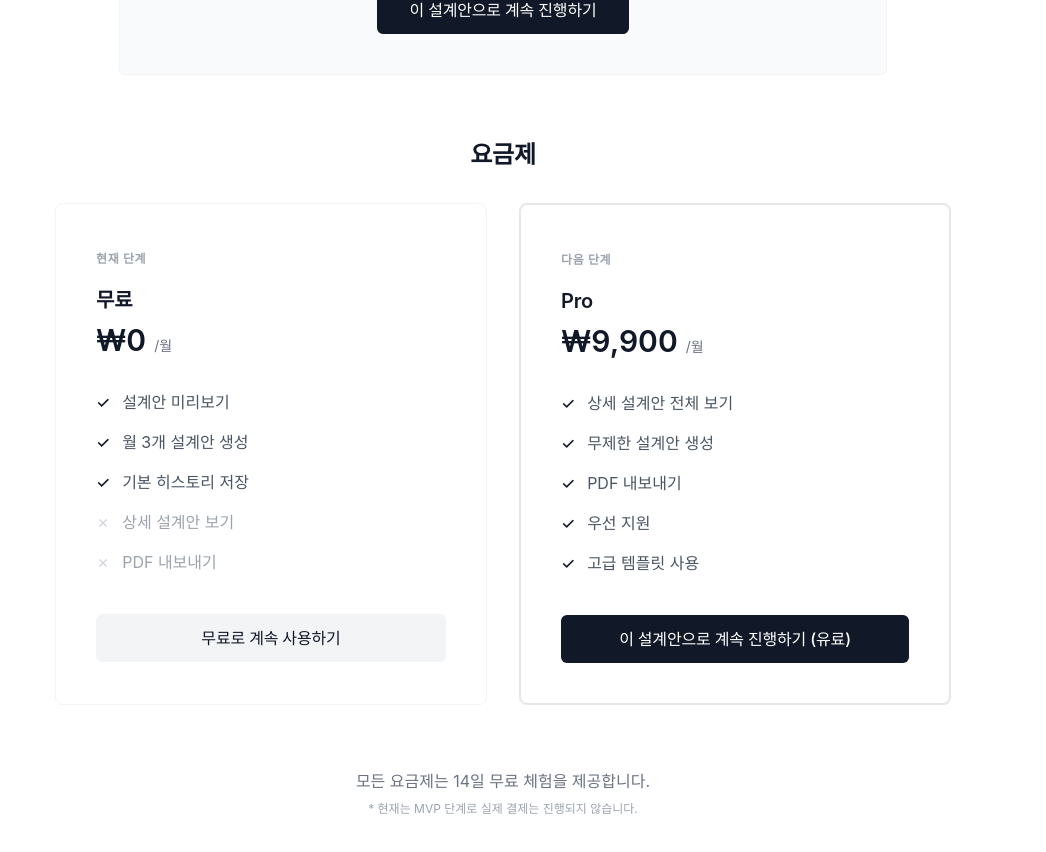
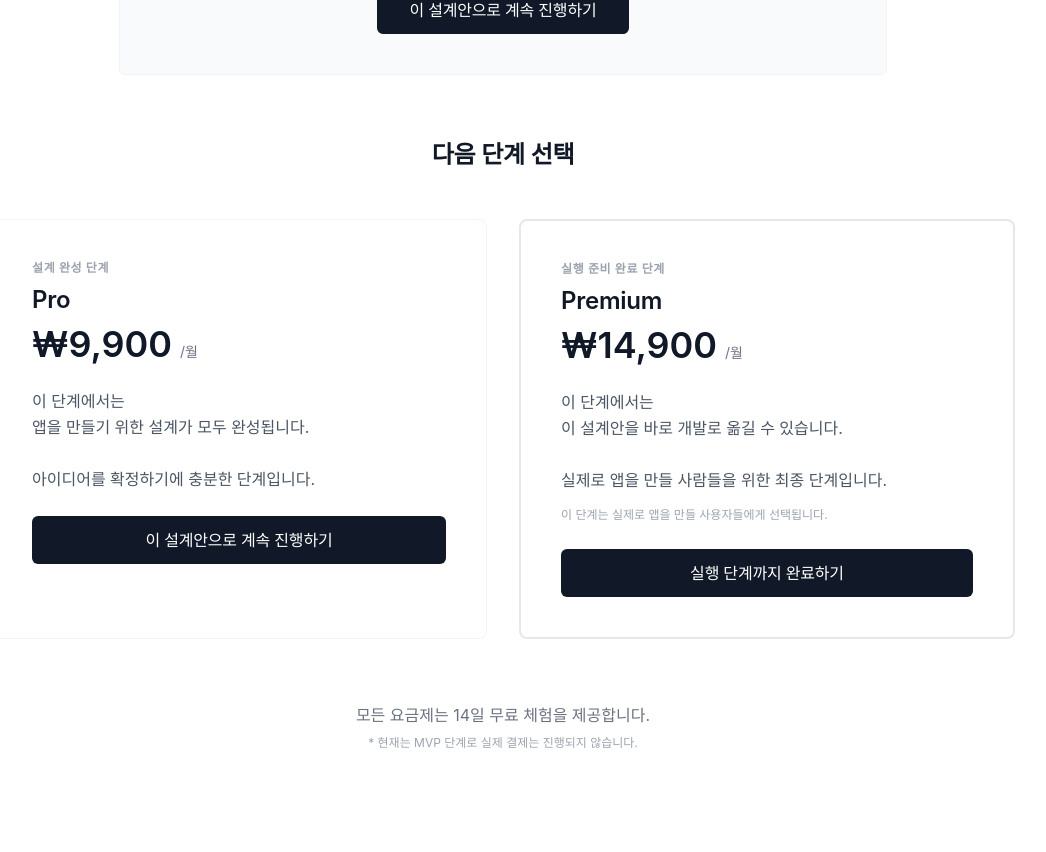
Before and after one commit to Christina0922/AutoAppArch, a Next.js app: page /pricing in a window 1280 px wide. Shown: the part 492-1344 px from the top of the page, without its empty margins (137-1183 px from the left). Built offline with nearby package versions, Linux system fonts and the light colour scheme.

Commit message:
Redesign pricing: Pro (sufficient) and Premium (desirable) stages

```diff
--- a/app/(site)/pricing/page.tsx
+++ b/app/(site)/pricing/page.tsx
@@ -6,16 +6,14 @@ import { useRouter } from "next/navigation";
 
 export default function PricingPage() {
   const router = useRouter();
-  const [highlightPro, setHighlightPro] = useState(false);
+  const [highlightPremium, setHighlightPremium] = useState(false);
 
   const handleContinueClick = () => {
-    // 무료 사용자는 그대로 진행
-    // 조건 충족 시 Pro 안내로 연결 (내부 로직)
-    setHighlightPro(true);
+    setHighlightPremium(true);
     setTimeout(() => {
-      const proCard = document.getElementById("pro-card");
-      if (proCard) {
-        proCard.scrollIntoView({ behavior: "smooth", block: "center" });
+      const premiumCard = document.getElementById("premium-card");
+      if (premiumCard) {
+        premiumCard.scrollIntoView({ behavior: "smooth", block: "center" });
       }
     }, 100);
   };
@@ -51,97 +49,69 @@ export default function PricingPage() {
         </div>
       </div>
 
-      {/* 하단: 요금제 선택 영역 (무료 / Pro 2개만) */}
-      <div className="max-w-4xl mx-auto">
-        <h2 className="text-2xl font-semibold text-gray-900 mb-8 text-center tracking-tight">
-          요금제
+      {/* 하단: 단계 선택 영역 (Pro / Premium 2개만) */}
+      <div className="max-w-5xl mx-auto">
+        <h2 className="text-2xl font-semibold text-gray-900 mb-12 text-center tracking-tight">
+          다음 단계 선택
         </h2>
         <div className="grid md:grid-cols-2 gap-8">
-          {/* Free Plan */}
+          {/* Pro - 설계 완성 단계 */}
           <div className="bg-white rounded-lg border border-gray-100 p-10">
-            <div className="mb-4">
-              <span className="text-xs font-semibold text-gray-400 uppercase tracking-wider">
-                현재 단계
+            <div className="mb-6">
+              <span className="text-xs font-semibold text-gray-400 uppercase tracking-wider mb-2 block">
+                설계 완성 단계
               </span>
+              <h3 className="text-2xl font-semibold text-gray-900 mb-2 tracking-tight">Pro</h3>
+              <div className="mb-6">
+                <span className="text-4xl font-semibold text-gray-900">₩9,900</span>
+                <span className="text-sm text-gray-500 ml-2">/월</span>
+              </div>
+              <p className="text-base text-gray-600 leading-relaxed mb-4">
+                이 단계에서는
+                <br />
+                앱을 만들기 위한 설계가 모두 완성됩니다.
+                <br />
+                <br />
+                아이디어를 확정하기에 충분한 단계입니다.
+              </p>
             </div>
-            <h3 className="text-xl font-semibold text-gray-900 mb-2 tracking-tight">무료</h3>
-            <div className="mb-8">
-              <span className="text-3xl font-semibold text-gray-900">₩0</span>
-              <span className="text-sm text-gray-500 ml-2">/월</span>
-            </div>
-            <ul className="space-y-4 mb-10 text-base text-gray-600">
-              <li className="flex items-start">
-                <span className="text-gray-900 mr-3 font-medium">✓</span>
-                <span>설계안 미리보기</span>
-              </li>
-              <li className="flex items-start">
-                <span className="text-gray-900 mr-3 font-medium">✓</span>
-                <span>월 3개 설계안 생성</span>
-              </li>
-              <li className="flex items-start">
-                <span className="text-gray-900 mr-3 font-medium">✓</span>
-                <span>기본 히스토리 저장</span>
-              </li>
-              <li className="flex items-start">
-                <span className="text-gray-300 mr-3">✗</span>
-                <span className="text-gray-400">상세 설계안 보기</span>
-              </li>
-              <li className="flex items-start">
-                <span className="text-gray-300 mr-3">✗</span>
-                <span className="text-gray-400">PDF 내보내기</span>
-              </li>
-            </ul>
-            <Link
-              href="/app"
-              className="block w-full h-12 bg-gray-100 text-gray-900 text-base font-medium rounded-md hover:bg-gray-200 transition-colors tracking-tight text-center flex items-center justify-center"
-            >
-              무료로 계속 사용하기
-            </Link>
+            <button className="w-full h-12 bg-gray-900 text-white text-base font-medium rounded-md hover:bg-gray-800 transition-colors tracking-tight">
+              이 설계안으로 계속 진행하기
+            </button>
           </div>
 
-          {/* Pro Plan */}
+          {/* Premium - 실행 준비 완료 단계 */}
           <div
-            id="pro-card"
+            id="premium-card"
             className={`bg-white rounded-lg border-2 p-10 transition-all duration-500 ${
-              highlightPro
+              highlightPremium
                 ? "border-gray-900 shadow-lg scale-105"
                 : "border-gray-200"
             }`}
           >
-            <div className="mb-4">
-              <span className="text-xs font-semibold text-gray-400 uppercase tracking-wider">
-                다음 단계
+            <div className="mb-6">
+              <span className="text-xs font-semibold text-gray-400 uppercase tracking-wider mb-2 block">
+                실행 준비 완료 단계
               </span>
+              <h3 className="text-2xl font-semibold text-gray-900 mb-2 tracking-tight">Premium</h3>
+              <div className="mb-6">
+                <span className="text-4xl font-semibold text-gray-900">₩14,900</span>
+                <span className="text-sm text-gray-500 ml-2">/월</span>
+              </div>
+              <p className="text-base text-gray-600 leading-relaxed mb-3">
+                이 단계에서는
+                <br />
+                이 설계안을 바로 개발로 옮길 수 있습니다.
+                <br />
+                <br />
+                실제로 앱을 만들 사람들을 위한 최종 단계입니다.
+              </p>
+              <p className="text-xs text-gray-400 leading-relaxed">
+                이 단계는 실제로 앱을 만들 사용자들에게 선택됩니다.
+              </p>
             </div>
-            <h3 className="text-xl font-semibold text-gray-900 mb-2 tracking-tight">Pro</h3>
-            <div className="mb-8">
-              <span className="text-3xl font-semibold text-gray-900">₩9,900</span>
-              <span className="text-sm text-gray-500 ml-2">/월</span>
-            </div>
-            <ul className="space-y-4 mb-10 text-base text-gray-600">
-              <li className="flex items-start">
-                <span className="text-gray-900 mr-3 font-medium">✓</span>
-                <span>상세 설계안 전체 보기</span>
-              </li>
-              <li className="flex items-start">
-                <span className="text-gray-900 mr-3 font-medium">✓</span>
-                <span>무제한 설계안 생성</span>
-              </li>
-              <li className="flex items-start">
-                <span className="text-gray-900 mr-3 font-medium">✓</span>
-                <span>PDF 내보내기</span>
-              </li>
-              <li className="flex items-start">
-                <span className="text-gray-900 mr-3 font-medium">✓</span>
-                <span>우선 지원</span>
-              </li>
-              <li className="flex items-start">
-                <span className="text-gray-900 mr-3 font-medium">✓</span>
-                <span>고급 템플릿 사용</span>
-              </li>
-            </ul>
             <button className="w-full h-12 bg-gray-900 text-white text-base font-medium rounded-md hover:bg-gray-800 transition-colors tracking-tight">
-              이 설계안으로 계속 진행하기 (유료)
+              실행 단계까지 완료하기
             </button>
           </div>
         </div>
```
